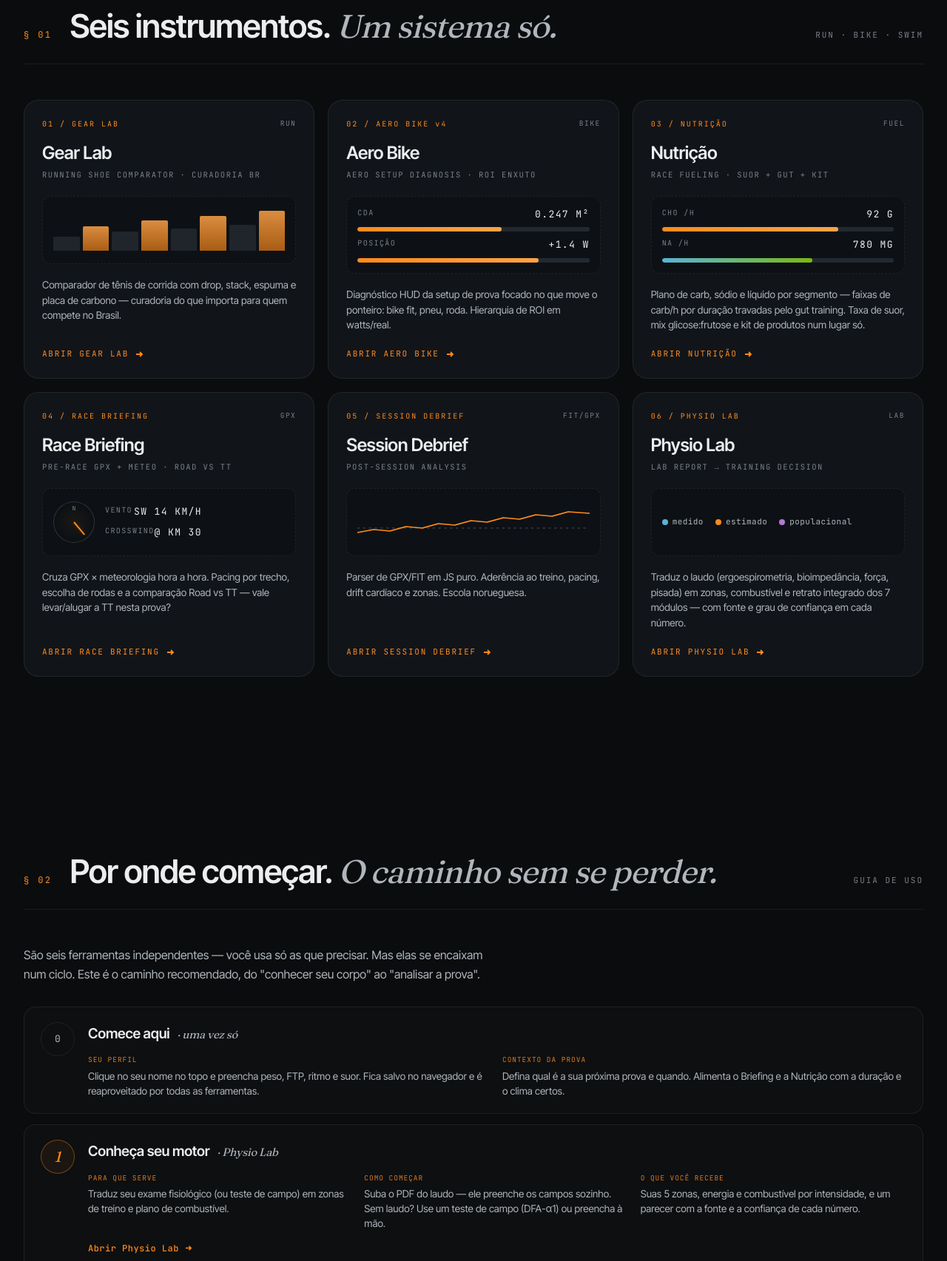
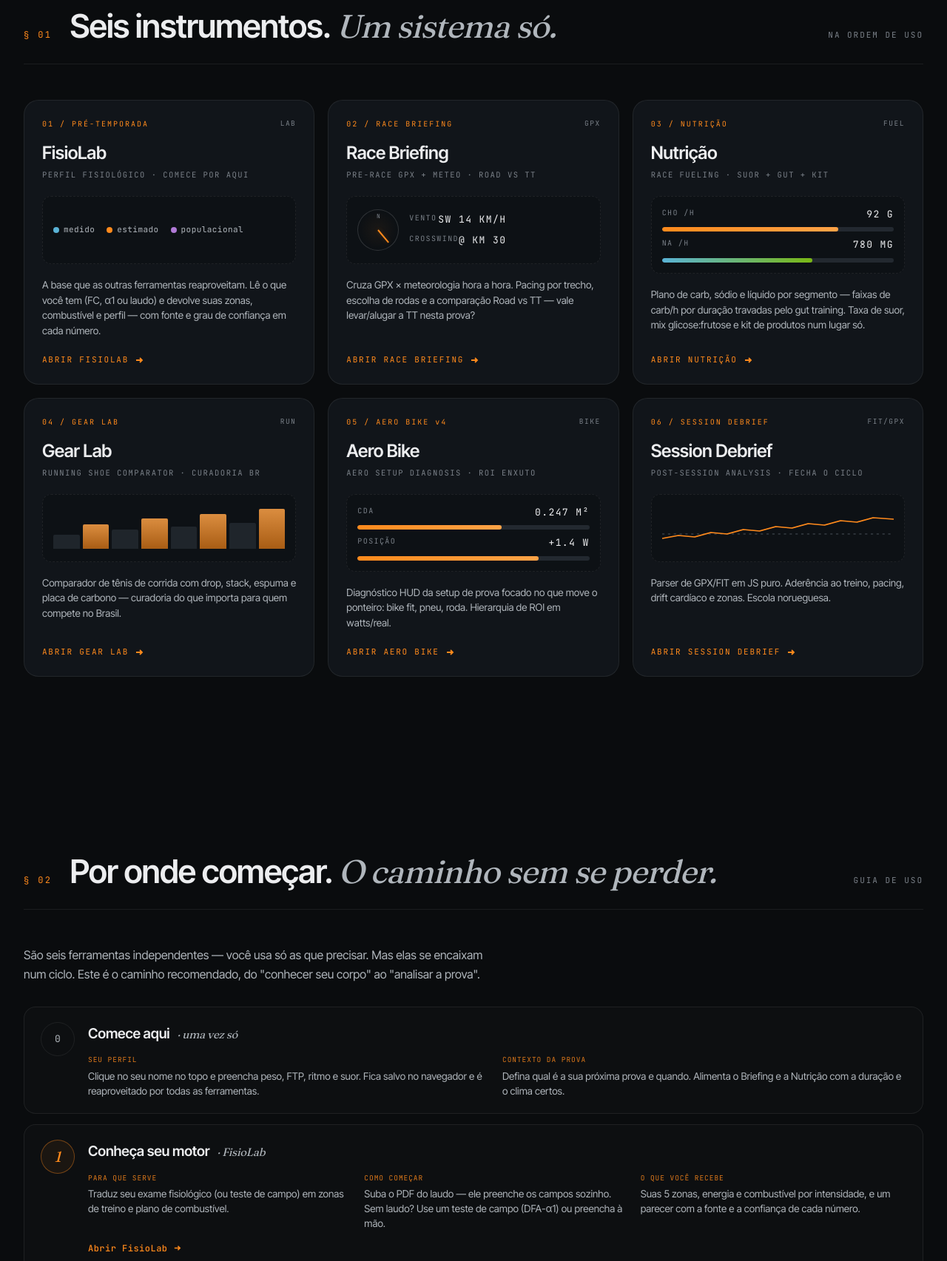
Before and after one commit to leandromartinez-lab/lmaerofit-site, a plain HTML site: page index.html in a window 1280 px wide. Shown: the part 1200-2905 px from the top of the page at 74% size. Drawn offline with Linux system fonts and the light colour scheme.

Commit message:
Add files via upload

```diff
--- a/index.html
+++ b/index.html
@@ -759,39 +759,42 @@
     <div class="section-head">
       <span class="section-num">§ 01</span>
       <h2 class="section-title">Seis instrumentos. <em>Um sistema só.</em></h2>
-      <span class="section-sub">RUN · BIKE · SWIM</span>
+      <span class="section-sub">NA ORDEM DE USO</span>
     </div>
 
     <div class="tools">
-      <!-- 01 Gear Lab -->
-      <a class="tool" href="./gear-lab.html">
-        <div class="tool-head"><span class="tool-num">01 / GEAR LAB</span><span class="tool-tag">RUN</span></div>
-        <div class="tool-name">Gear Lab</div>
-        <div class="tool-en">Running shoe comparator · curadoria BR</div>
+      <!-- 01 FisioLab · Pré-Temporada (porta de entrada) -->
+      <a class="tool" href="./physio-lab.html">
+        <div class="tool-head"><span class="tool-num">01 / PRÉ-TEMPORADA</span><span class="tool-tag">LAB</span></div>
+        <div class="tool-name">FisioLab</div>
+        <div class="tool-en">Perfil fisiológico · comece por aqui</div>
         <div class="tool-instrument">
-          <div class="mini-stack" aria-hidden="true">
-            <i style="height:34%"></i><i style="height:58%"></i><i style="height:46%"></i><i style="height:72%"></i><i style="height:52%"></i><i style="height:84%"></i><i style="height:62%"></i><i style="height:96%"></i>
+          <div style="display:flex;gap:16px;align-items:center;justify-content:center;height:100%;font-family:'JetBrains Mono',monospace;font-size:11px;letter-spacing:.04em">
+            <span style="display:inline-flex;align-items:center;gap:6px;color:#b0b6bc"><span style="width:8px;height:8px;border-radius:50%;background:#5ab3d6"></span>medido</span>
+            <span style="display:inline-flex;align-items:center;gap:6px;color:#b0b6bc"><span style="width:8px;height:8px;border-radius:50%;background:#ff8a1c"></span>estimado</span>
+            <span style="display:inline-flex;align-items:center;gap:6px;color:#b0b6bc"><span style="width:8px;height:8px;border-radius:50%;background:#b07ad6"></span>populacional</span>
           </div>
         </div>
-        <p class="tool-desc">Comparador de tênis de corrida com drop, stack, espuma e placa de carbono — curadoria do que importa para quem compete no Brasil.</p>
-        <span class="tool-cta">Abrir Gear Lab <svg viewBox="0 0 12 12" fill="none" stroke="currentColor" stroke-width="1.8"><path d="M2 6h8M7 3l3 3-3 3"/></svg></span>
+        <p class="tool-desc">A base que as outras ferramentas reaproveitam. Lê o que você tem (FC, α1 ou laudo) e devolve suas zonas, combustível e perfil — com fonte e grau de confiança em cada número.</p>
+        <span class="tool-cta">Abrir FisioLab <svg viewBox="0 0 12 12" fill="none" stroke="currentColor" stroke-width="1.8"><path d="M2 6h8M7 3l3 3-3 3"/></svg></span>
       </a>
 
-      <!-- 02 Aero Bike -->
-      <a class="tool" href="./aero-bike.html">
-        <div class="tool-head"><span class="tool-num">02 / AERO BIKE v4</span><span class="tool-tag">BIKE</span></div>
-        <div class="tool-name">Aero Bike</div>
-        <div class="tool-en">Aero setup diagnosis · ROI enxuto</div>
+      <!-- 02 Race Briefing -->
+      <a class="tool" href="./race-briefing.html">
+        <div class="tool-head"><span class="tool-num">02 / RACE BRIEFING</span><span class="tool-tag">GPX</span></div>
+        <div class="tool-name">Race Briefing</div>
+        <div class="tool-en">Pre-race GPX + meteo · Road vs TT</div>
         <div class="tool-instrument">
-          <div class="mini-row">
-            <div class="mini-lab"><span>CdA</span><span class="mini-val">0.247 m²</span></div>
-            <div class="mini-bar"><span style="width:62%"></span></div>
-            <div class="mini-lab"><span>Posição</span><span class="mini-val">+1.4 W</span></div>
-            <div class="mini-bar"><span style="width:78%"></span></div>
+          <div class="mini-wind">
+            <div class="ring"><span class="arr"></span></div>
+            <div class="mini-row">
+              <div class="mini-lab"><span>VENTO</span><span class="mini-val">SW 14 km/h</span></div>
+              <div class="mini-lab"><span>CROSSWIND</span><span class="mini-val">@ km 30</span></div>
+            </div>
           </div>
         </div>
-        <p class="tool-desc">Diagnóstico HUD da setup de prova focado no que move o ponteiro: bike fit, pneu, roda. Hierarquia de ROI em watts/real.</p>
-        <span class="tool-cta">Abrir Aero Bike <svg viewBox="0 0 12 12" fill="none" stroke="currentColor" stroke-width="1.8"><path d="M2 6h8M7 3l3 3-3 3"/></svg></span>
+        <p class="tool-desc">Cruza GPX × meteorologia hora a hora. Pacing por trecho, escolha de rodas e a comparação Road vs TT — vale levar/alugar a TT nesta prova?</p>
+        <span class="tool-cta">Abrir Race Briefing <svg viewBox="0 0 12 12" fill="none" stroke="currentColor" stroke-width="1.8"><path d="M2 6h8M7 3l3 3-3 3"/></svg></span>
       </a>
 
       <!-- 03 Nutrição -->
@@ -811,29 +814,42 @@
         <span class="tool-cta">Abrir Nutrição <svg viewBox="0 0 12 12" fill="none" stroke="currentColor" stroke-width="1.8"><path d="M2 6h8M7 3l3 3-3 3"/></svg></span>
       </a>
 
-      <!-- 04 Race Briefing -->
-      <a class="tool" href="./race-briefing.html">
-        <div class="tool-head"><span class="tool-num">04 / RACE BRIEFING</span><span class="tool-tag">GPX</span></div>
-        <div class="tool-name">Race Briefing</div>
-        <div class="tool-en">Pre-race GPX + meteo · Road vs TT</div>
+      <!-- 04 Gear Lab -->
+      <a class="tool" href="./gear-lab.html">
+        <div class="tool-head"><span class="tool-num">04 / GEAR LAB</span><span class="tool-tag">RUN</span></div>
+        <div class="tool-name">Gear Lab</div>
+        <div class="tool-en">Running shoe comparator · curadoria BR</div>
         <div class="tool-instrument">
-          <div class="mini-wind">
-            <div class="ring"><span class="arr"></span></div>
-            <div class="mini-row">
-              <div class="mini-lab"><span>VENTO</span><span class="mini-val">SW 14 km/h</span></div>
-              <div class="mini-lab"><span>CROSSWIND</span><span class="mini-val">@ km 30</span></div>
-            </div>
+          <div class="mini-stack" aria-hidden="true">
+            <i style="height:34%"></i><i style="height:58%"></i><i style="height:46%"></i><i style="height:72%"></i><i style="height:52%"></i><i style="height:84%"></i><i style="height:62%"></i><i style="height:96%"></i>
           </div>
         </div>
-        <p class="tool-desc">Cruza GPX × meteorologia hora a hora. Pacing por trecho, escolha de rodas e a comparação Road vs TT — vale levar/alugar a TT nesta prova?</p>
-        <span class="tool-cta">Abrir Race Briefing <svg viewBox="0 0 12 12" fill="none" stroke="currentColor" stroke-width="1.8"><path d="M2 6h8M7 3l3 3-3 3"/></svg></span>
+        <p class="tool-desc">Comparador de tênis de corrida com drop, stack, espuma e placa de carbono — curadoria do que importa para quem compete no Brasil.</p>
+        <span class="tool-cta">Abrir Gear Lab <svg viewBox="0 0 12 12" fill="none" stroke="currentColor" stroke-width="1.8"><path d="M2 6h8M7 3l3 3-3 3"/></svg></span>
       </a>
 
-      <!-- 05 Session Debrief -->
+      <!-- 05 Aero Bike -->
+      <a class="tool" href="./aero-bike.html">
+        <div class="tool-head"><span class="tool-num">05 / AERO BIKE v4</span><span class="tool-tag">BIKE</span></div>
+        <div class="tool-name">Aero Bike</div>
+        <div class="tool-en">Aero setup diagnosis · ROI enxuto</div>
+        <div class="tool-instrument">
+          <div class="mini-row">
+            <div class="mini-lab"><span>CdA</span><span class="mini-val">0.247 m²</span></div>
+            <div class="mini-bar"><span style="width:62%"></span></div>
+            <div class="mini-lab"><span>Posição</span><span class="mini-val">+1.4 W</span></div>
+            <div class="mini-bar"><span style="width:78%"></span></div>
+          </div>
+        </div>
+        <p class="tool-desc">Diagnóstico HUD da setup de prova focado no que move o ponteiro: bike fit, pneu, roda. Hierarquia de ROI em watts/real.</p>
+        <span class="tool-cta">Abrir Aero Bike <svg viewBox="0 0 12 12" fill="none" stroke="currentColor" stroke-width="1.8"><path d="M2 6h8M7 3l3 3-3 3"/></svg></span>
+      </a>
+
+      <!-- 06 Session Debrief -->
       <a class="tool" href="./session-debrief.html">
-        <div class="tool-head"><span class="tool-num">05 / SESSION DEBRIEF</span><span class="tool-tag">FIT/GPX</span></div>
+        <div class="tool-head"><span class="tool-num">06 / SESSION DEBRIEF</span><span class="tool-tag">FIT/GPX</span></div>
         <div class="tool-name">Session Debrief</div>
-        <div class="tool-en">Post-session analysis</div>
+        <div class="tool-en">Post-session analysis · fecha o ciclo</div>
         <div class="tool-instrument">
           <svg class="mini-hr" viewBox="0 0 200 56" preserveAspectRatio="none">
             <path class="gline" d="M0,36 L200,36"/>
@@ -842,22 +858,6 @@
         </div>
         <p class="tool-desc">Parser de GPX/FIT em JS puro. Aderência ao treino, pacing, drift cardíaco e zonas. Escola norueguesa.</p>
         <span class="tool-cta">Abrir Session Debrief <svg viewBox="0 0 12 12" fill="none" stroke="currentColor" stroke-width="1.8"><path d="M2 6h8M7 3l3 3-3 3"/></svg></span>
-      </a>
-
-      <!-- 06 Physio Lab -->
-      <a class="tool" href="./physio-lab.html">
-        <div class="tool-head"><span class="tool-num">06 / PHYSIO LAB</span><span class="tool-tag">LAB</span></div>
-        <div class="tool-name">Physio Lab</div>
-        <div class="tool-en">Lab report → training decision</div>
-        <div class="tool-instrument">
-          <div style="display:flex;gap:16px;align-items:center;justify-content:center;height:100%;font-family:'JetBrains Mono',monospace;font-size:11px;letter-spacing:.04em">
-            <span style="display:inline-flex;align-items:center;gap:6px;color:#b0b6bc"><span style="width:8px;height:8px;border-radius:50%;background:#5ab3d6"></span>medido</span>
-            <span style="display:inline-flex;align-items:center;gap:6px;color:#b0b6bc"><span style="width:8px;height:8px;border-radius:50%;background:#ff8a1c"></span>estimado</span>
-            <span style="display:inline-flex;align-items:center;gap:6px;color:#b0b6bc"><span style="width:8px;height:8px;border-radius:50%;background:#b07ad6"></span>populacional</span>
-          </div>
-        </div>
-        <p class="tool-desc">Traduz o laudo (ergoespirometria, bioimpedância, força, pisada) em zonas, combustível e retrato integrado dos 7 módulos — com fonte e grau de confiança em cada número.</p>
-        <span class="tool-cta">Abrir Physio Lab <svg viewBox="0 0 12 12" fill="none" stroke="currentColor" stroke-width="1.8"><path d="M2 6h8M7 3l3 3-3 3"/></svg></span>
       </a>
     </div>
   </div>
@@ -910,13 +910,13 @@
       <div class="start-step">
         <div class="start-badge">1</div>
         <div class="start-body">
-          <h3>Conheça seu motor <em>· Physio Lab</em></h3>
+          <h3>Conheça seu motor <em>· FisioLab</em></h3>
           <div class="start-rows">
             <div class="r"><div class="k">Para que serve</div><div class="v">Traduz seu exame fisiológico (ou teste de campo) em zonas de treino e plano de combustível.</div></div>
             <div class="r"><div class="k">Como começar</div><div class="v">Suba o PDF do laudo — ele preenche os campos sozinho. Sem laudo? Use um teste de campo (DFA-α1) ou preencha à mão.</div></div>
             <div class="r"><div class="k">O que você recebe</div><div class="v">Suas 5 zonas, energia e combustível por intensidade, e um parecer com a fonte e a confiança de cada número.</div></div>
           </div>
-          <a class="start-link" href="./physio-lab.html">Abrir Physio Lab <svg viewBox="0 0 12 12" fill="none" stroke="currentColor" stroke-width="1.8"><path d="M2 6h8M7 3l3 3-3 3"/></svg></a>
+          <a class="start-link" href="./physio-lab.html">Abrir FisioLab <svg viewBox="0 0 12 12" fill="none" stroke="currentColor" stroke-width="1.8"><path d="M2 6h8M7 3l3 3-3 3"/></svg></a>
         </div>
       </div>
 
@@ -939,7 +939,7 @@
           <h3>Feche o combustível <em>· Race Fueling</em></h3>
           <div class="start-rows">
             <div class="r"><div class="k">Para que serve</div><div class="v">Monta o plano de carboidrato, sódio e líquido da prova — e o kit de produtos pra comprar.</div></div>
-            <div class="r"><div class="k">Como começar</div><div class="v">Escolha a prova no Contexto. Se já passou pelo Physio Lab, clique no banner para usar o seu alvo de carbo real.</div></div>
+            <div class="r"><div class="k">Como começar</div><div class="v">Escolha a prova no Contexto. Se já passou pelo FisioLab, clique no banner para usar o seu alvo de carbo real.</div></div>
             <div class="r"><div class="k">O que você recebe</div><div class="v">Gramas de carbo por hora, sódio do suor, líquido por hora e um kit com produtos brasileiros e custo em R$.</div></div>
           </div>
           <a class="start-link" href="./race-fueling.html">Abrir Race Fueling <svg viewBox="0 0 12 12" fill="none" stroke="currentColor" stroke-width="1.8"><path d="M2 6h8M7 3l3 3-3 3"/></svg></a>
@@ -972,7 +972,7 @@
 
     </div>
 
-    <p class="start-thread">Como tudo se conecta: o <b>Physio Lab</b> define suas zonas e o seu combustível → o <b>Briefing</b> e a <b>Nutrição</b> usam isso para montar a prova → você corre → o <b>Debrief</b> fecha o ciclo e mostra o que ajustar no próximo. O seu <b>perfil</b> e o <b>contexto da prova</b> circulam por todas, então você preenche uma vez só.</p>
+    <p class="start-thread">Como tudo se conecta: o <b>FisioLab</b> define suas zonas e o seu combustível → o <b>Briefing</b> e a <b>Nutrição</b> usam isso para montar a prova → você corre → o <b>Debrief</b> fecha o ciclo e mostra o que ajustar no próximo. O seu <b>perfil</b> e o <b>contexto da prova</b> circulam por todas, então você preenche uma vez só.</p>
 
   </div>
 </section>
@@ -1113,7 +1113,7 @@
       <a href="./race-fueling.html">Nutrição</a>
       <a href="./race-briefing.html">Race Briefing</a>
       <a href="./session-debrief.html">Session Debrief</a>
-      <a href="./physio-lab.html">Physio Lab</a>
+      <a href="./physio-lab.html">FisioLab</a>
     </div>
   </div>
 </footer>
```
Also changed, not shown: aero-bike.html (+9 -0 lines), gear-lab.html (+8 -0 lines), physio-lab.html (+13 -4 lines), race-briefing.html (+9 -0 lines), race-fueling.html (+8 -0 lines), session-debrief.html (+9 -0 lines).
